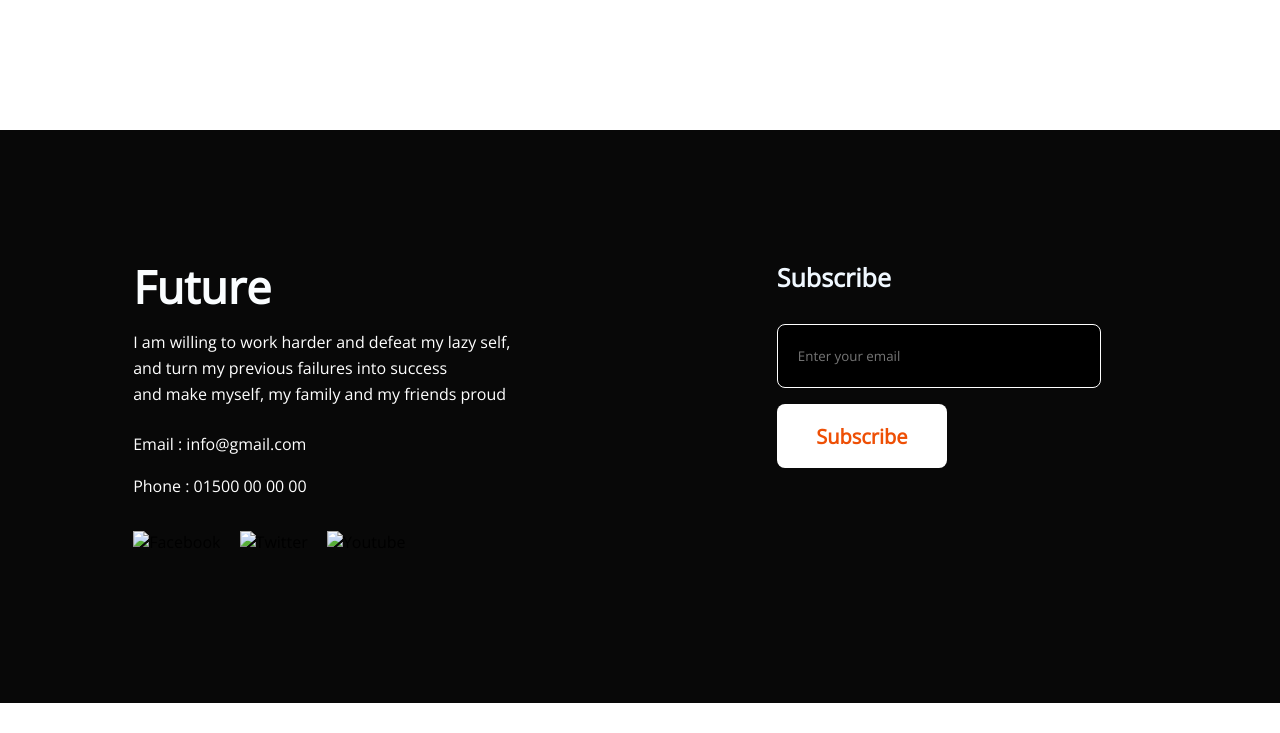
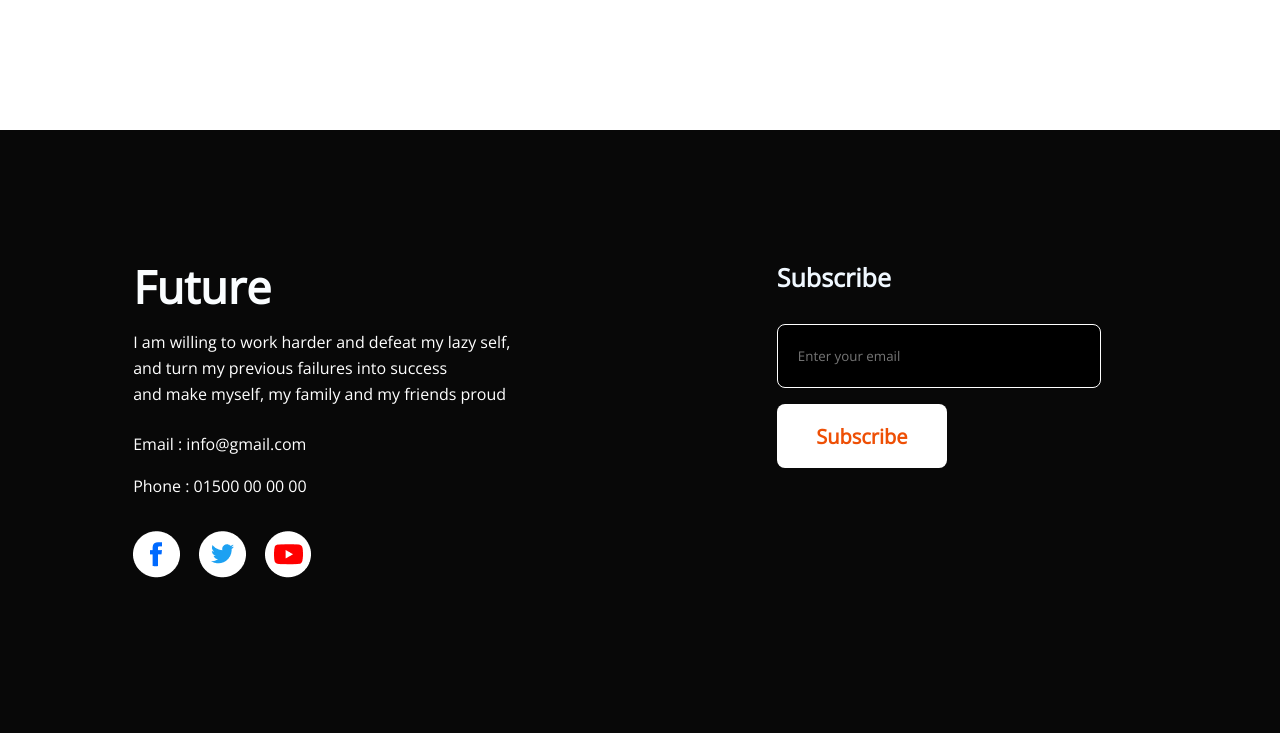
Before and after one commit to Maliha20/assignment1, a plain HTML site: page index.html in a window 1280 px wide. Shown: the part 4220-4953 px from the top of the page. Before the commit the page ends 4923 px from the top, so only its background shows below. Drawn offline with nearby package versions, Linux system fonts and the light colour scheme; the site is published under a folder, as on GitHub Pages, so addresses that start at the root find nothing.

Commit message:
css not working

```diff
--- a/index.html
+++ b/index.html
@@ -116,7 +116,7 @@
 
                     </div>
 
-                    <img class="sec-3-img" src="/images/josue-michel-OMl0o6TSQXU-unsplash.jpg" alt="">
+                    <img class="sec-3-img" src="images/josue-michel-OMl0o6TSQXU-unsplash.jpg" alt="">
 
                 </div>
 
@@ -125,7 +125,7 @@
             <!-- section-4 -->
             <section class="section-4">
                 <div class="sec-4-container">
-                    <img class="sec-4-img" src="/images/joel-muniz-0QuIgOjLLXc-unsplash.jpg" alt="">
+                    <img class="sec-4-img" src="images/joel-muniz-0QuIgOjLLXc-unsplash.jpg" alt="">
 
                     <div class="sec-4-div">
 
@@ -169,9 +169,9 @@
                         <p class="footer-des-3">Phone : 01500 00 00 00</p>
                     </div>
 
-                    <img class="footer-img" src="/images/icons/fb.png" alt="Facebook">
-                    <img class="footer-img" src="/images/icons/twitter.png" alt="Twitter">
-                    <img class="footer-img" src="/images/icons/youtube.png" alt="Youtube">
+                    <img class="footer-img" src="images/icons/fb.png" alt="Facebook">
+                    <img class="footer-img" src="images/icons/twitter.png" alt="Twitter">
+                    <img class="footer-img" src="images/icons/youtube.png" alt="Youtube">
 
 
                 </div>
```
